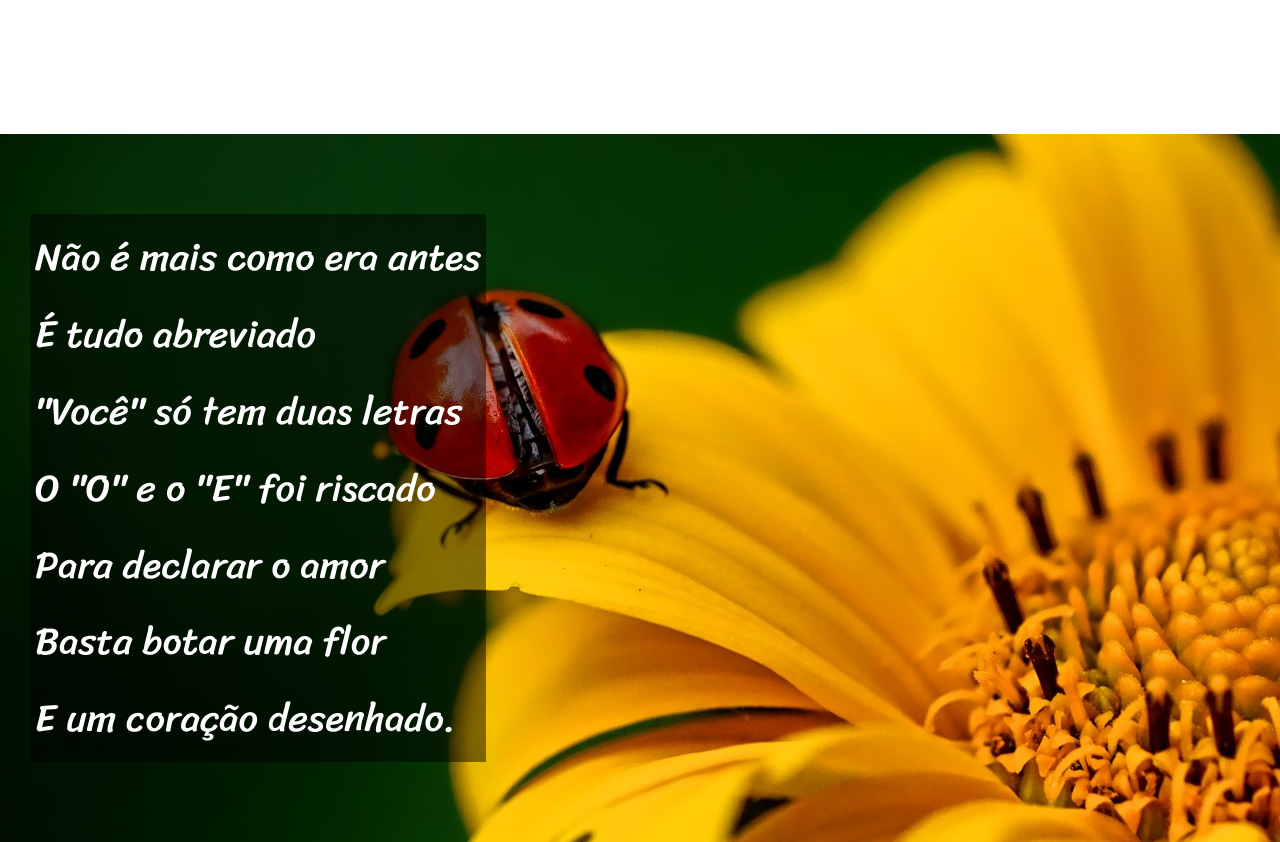
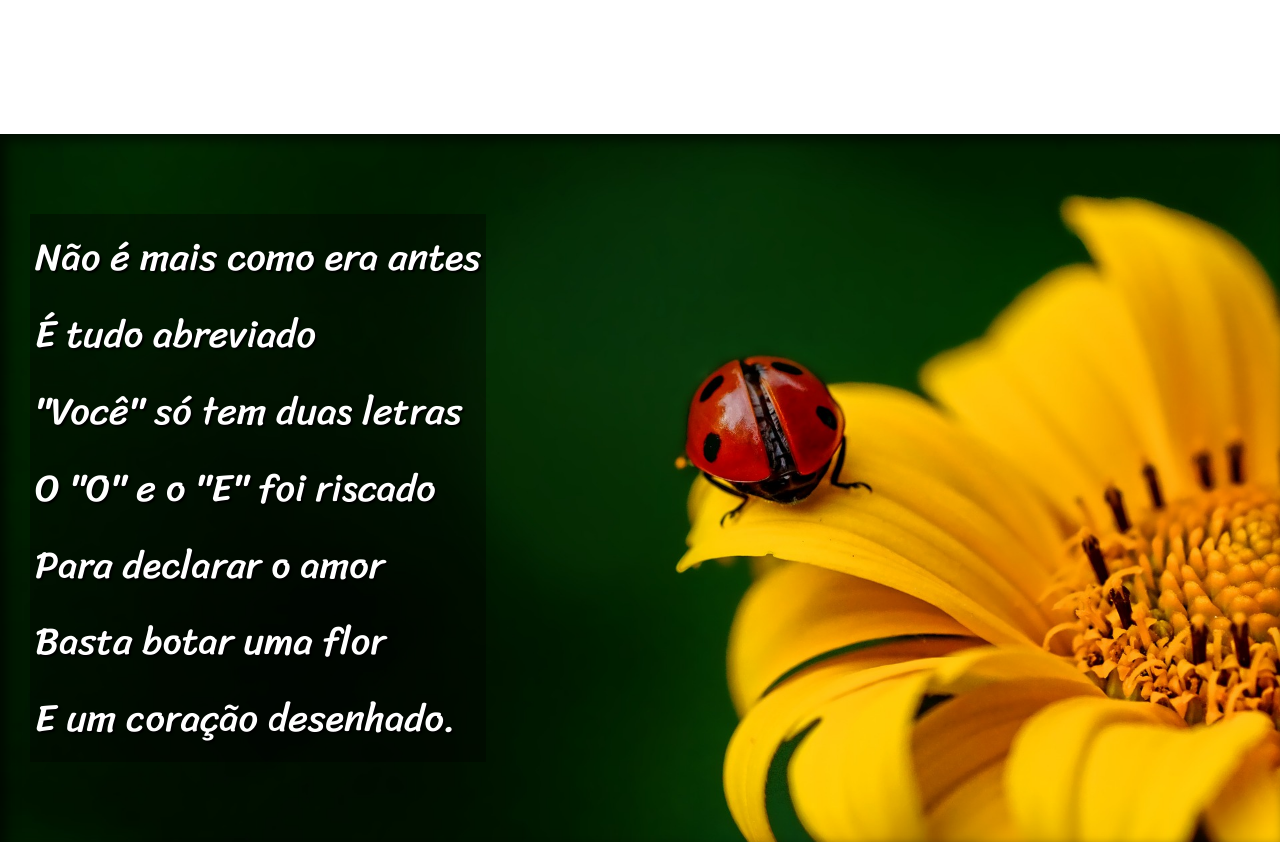
Before and after one commit to felipesoareseng7/estudos, a plain HTML site: page desafios/desafio-012/index.html in a window 1280 px wide. Shown: the part 900-1742 px from the top of the page. Drawn offline with Linux system fonts and the light colour scheme.

Commit message:
atualização desafio 12

```diff
--- a/desafios/desafio-012/estilo/style.css
+++ b/desafios/desafio-012/estilo/style.css
@@ -70,23 +70,28 @@ color: black;
 section.imagem {
 background-color: rgb(68, 68, 68);
 color: white;
+box-shadow: inset 6px 6px 13px 0px rgba(0, 0, 0, 0.658);
+background-attachment: fixed;
 }
 
 section.imagem > p {
 
-    background-color: rgba(0, 0, 0, 0.479);
+    background-color: rgba(0, 0, 0, 0.37);
     display: inline-block;
     padding: 5px;
+    text-shadow: black 2PX 2px 2px;
 }
 
 section#img01 {
 background-image: url(../imagens/background001.jpg);
 background-position: right center;
+background-size: cover;
 }
 
 
 section#img02 {
     background-image: url(../imagens/background002.jpg);
+    background-size: cover;
 }
 
 footer {
```
